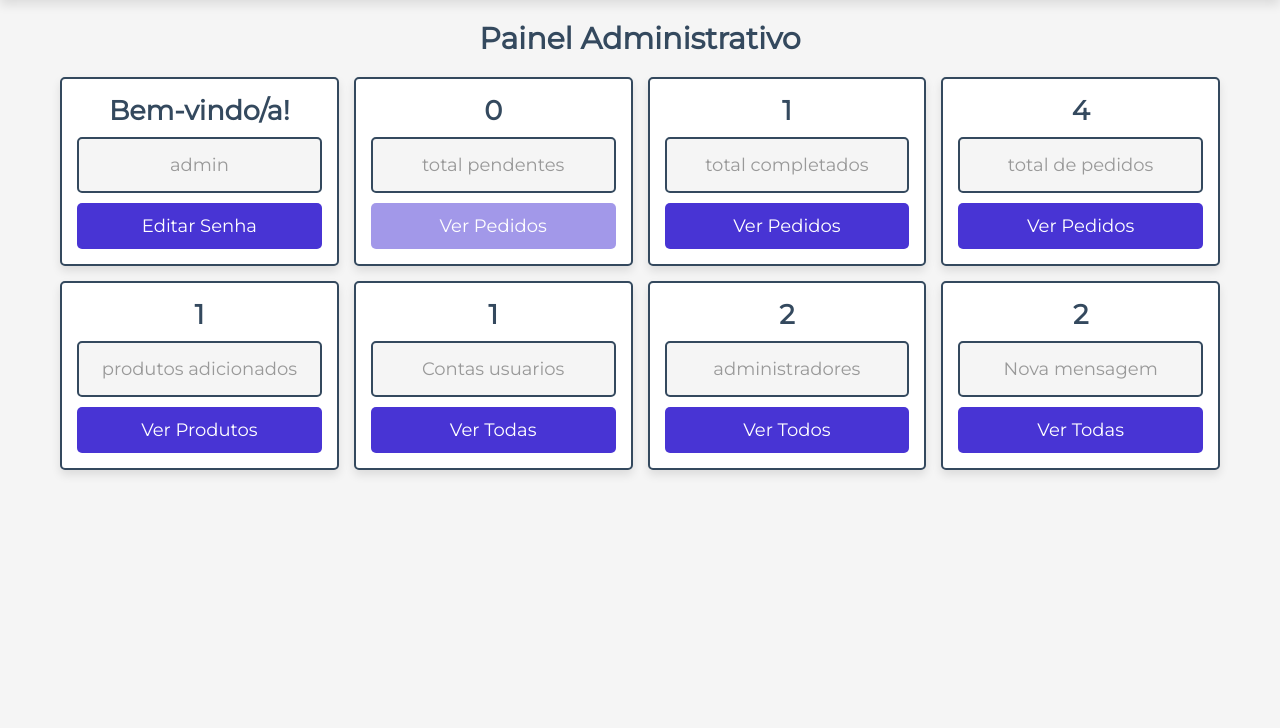
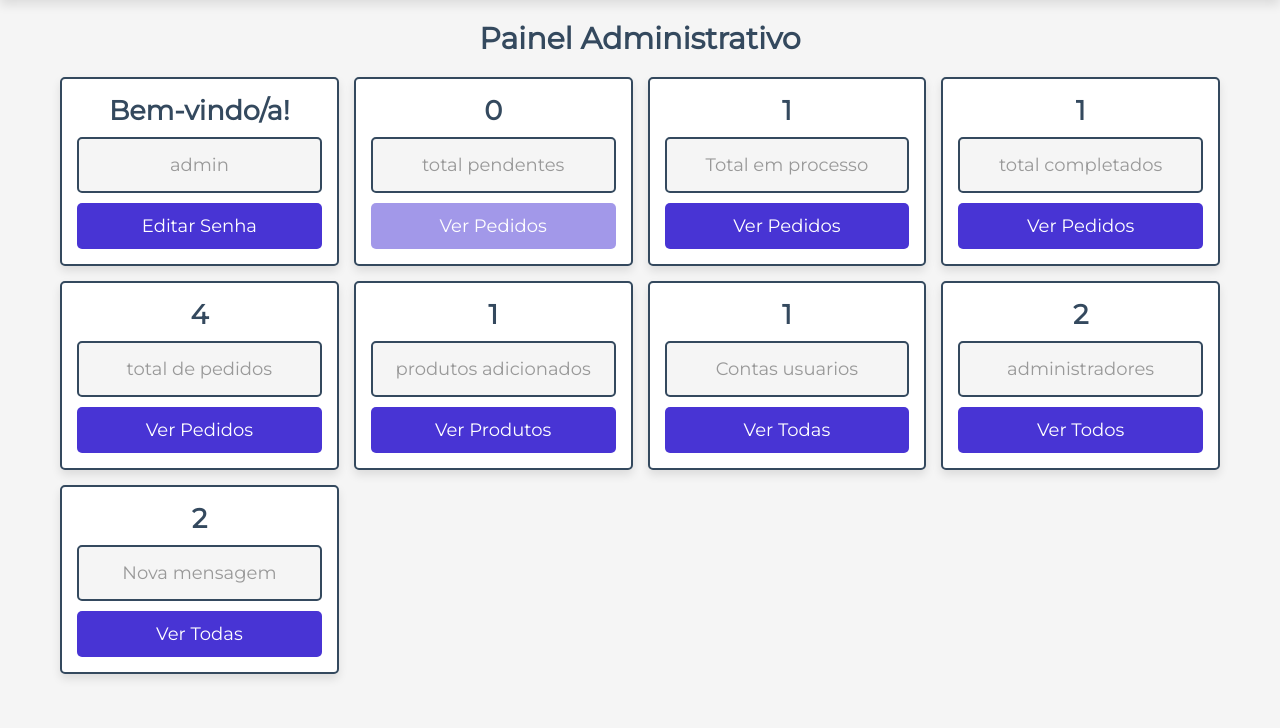
Before and after one commit to domingos3000/sistema-de-pedidos, a PHP site: page /admin/painel.php in a window 1280 px wide. Shown: the part 72-800 px from the top of the page. Run offline with PHP 8.4, Linux system fonts and the light colour scheme; a user stored in the database is signed in; data comes from the database, SQL or seed files in the repository; tables that the repository leaves empty hold one stand-in row (values such as "Sample post"); some libraries are stand-ins or nearby versions.

Commit message:
Actualizando...

```diff
--- a/admin/painel.php
+++ b/admin/painel.php
@@ -57,6 +57,23 @@ if(!isset($admin_id)){
 
       <?= $count_pendings > 0
          ? "<a href='ordem_pedido.php?filter=1' class='btn'>Ver pedidos</a>"
+         : "<a  class='btn' data-disabled >Ver pedidos</a>"
+      ?>
+
+   </div>
+
+   <div class="box">
+      <?php
+         $total_process = 0;
+         $select_process = $conn->prepare("SELECT * FROM `pedidos` WHERE estado_pagamento = ?");
+         $select_process->execute(['2']);
+         $count_process = $select_process->rowCount();
+      ?>
+      <h3> <?= $count_process; ?> </h3>
+      <p>Total em processo</p>
+
+      <?= $count_process > 0
+         ? "<a href='ordem_pedido.php?filter=2' class='btn'>Ver pedidos</a>"
          : "<a  class='btn' data-disabled >Ver pedidos</a>"
       ?>
 
--- a/menu.php
+++ b/menu.php
@@ -57,7 +57,7 @@ include 'components/add_carrinho.php';
             foreach($fetch_products_all as $fetch_products):
                $disponivel = $fetch_products['disponivel'] > 0 ? true : false;
       ?>
-      <form action="" method="post" class="box">
+      <form action="" method="post" class="box <?= $disponivel ? '' : 'disabled' ?>" >
          <input type="hidden" name="pid" value="<?= $fetch_products['id']; ?>">
          <input type="hidden" name="name" value="<?= $fetch_products['nome']; ?>">
          <input type="hidden" name="price" value="<?= $fetch_products['preço']; ?>">
@@ -69,7 +69,7 @@ include 'components/add_carrinho.php';
          <div class="name"><?= $fetch_products['nome']; ?></div>
          <div class="flex">
             <div class="price"><span>KZ </span><?= number_format($fetch_products['preço'], 2, ",", ".") ?></div>
-            <input required type="number" name="qty" class="qty" min="<?= $disponivel ? "1" : "0" ?>" max="<?= $fetch_products['disponivel']; ?>" value="1" maxlength="2">
+            <input required type="number" name="qty" class="qty" min="<?= $disponivel ? "1" : "0" ?>" max="<?= $fetch_products['disponivel']; ?>" value="<?= $disponivel ? "1" : "0" ?>" maxlength="2">
          </div>
       </form>
       <?php
--- a/pedidos.php
+++ b/pedidos.php
@@ -79,7 +79,7 @@ if(isset($_SESSION['user_id'])){
          ?>
 
       </span></p>
-      <p>Preço total : <span>Kz <?= $fetch_orders['total_preço']; ?></span></p>
+      <p>Preço total : <span>Kz <?= number_format($fetch_orders['total_preço'], 2, ",", ".") ; ?></span></p>
 
       <p>Estado do pagamento : <span style="color:<?php ?>"><?= pegarEstado($fetch_orders['estado_pagamento']); ?></span> </p>
 
```
Also changed, not shown: admin/ordem_pedido.php (+12 -2 lines).
